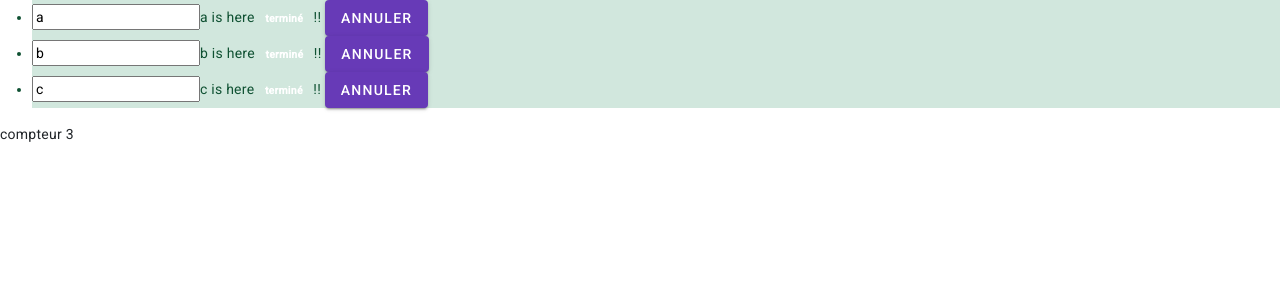
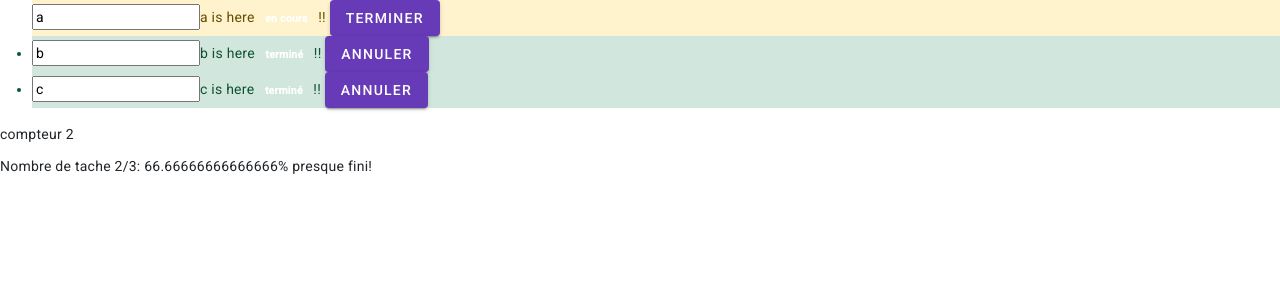
Before and after one commit to zied26/ToDo_ANGULAR, an Angular app: page / in a window 1280 px wide. Shown: the top 300 px of the page. Built offline with nearby package versions, Linux system fonts and the light colour scheme.

Commit message:
ngif et ngswitch fait

```diff
--- a/src/app/app.component.html
+++ b/src/app/app.component.html
@@ -1,6 +1,14 @@
-<ul>
-<app-task *ngFor="let task of tasks; trackBy:trackByFunction" [task]="task" (message)="ChangeCount($event)">
+<ul *ngIf="count >0; else noTask">
+  <app-task *ngFor="let task of tasks; trackBy:trackByFunction" [task]="task" (message)="ChangeCount($event)">
 
-</app-task>
+  </app-task>
 </ul>
+<ng-template #noTask>Rien à Faire</ng-template>
+
 <p>compteur {{count}}</p>
+<div [ngSwitch]="true">
+  <p *ngSwitchCase=" completion === 0 " >Nombre de tache 0/3: {{completion}}% Vous n'avez rien fait!!</p>
+  <p *ngSwitchCase=" completion > 0 && completion <= 50 ">Nombre de tache 1/3: {{completion}}% Allez encore!!</p>
+  <p *ngSwitchCase=" completion > 50 && completion <= 99 ">Nombre de tache 2/3: {{completion}}% presque fini!</p>
+  <p *ngSwitchDefault>Nombre de tache 3/3: {{completion}}% good!!</p>
+</div>
--- a/src/app/app.component.ts
+++ b/src/app/app.component.ts
@@ -9,16 +9,19 @@ import { Task } from './class/task.model';
 export class AppComponent {
   public  count : number;
   public  tasks : Task[];
-
+  public  completion : number;
   constructor() {
     this.tasks = [
-      new Task(0, "a", true, "e"),
+      new Task(0, "a", false, "e"),
       new Task(1, "b", true, "f"),
       new Task(2, "c", true, "g")
     ];
 
-    this.count = this.tasks.length;
+    this.count = this.tasks.filter(task => task.completed).length;
+    this.completion = (this.count / this.tasks.length)*100;
+    console.log(this.completion);
   }
+
 
   ChangeCount(status : boolean): void {
     this.count = status ? this.count + 1 : this.count - 1;
```
